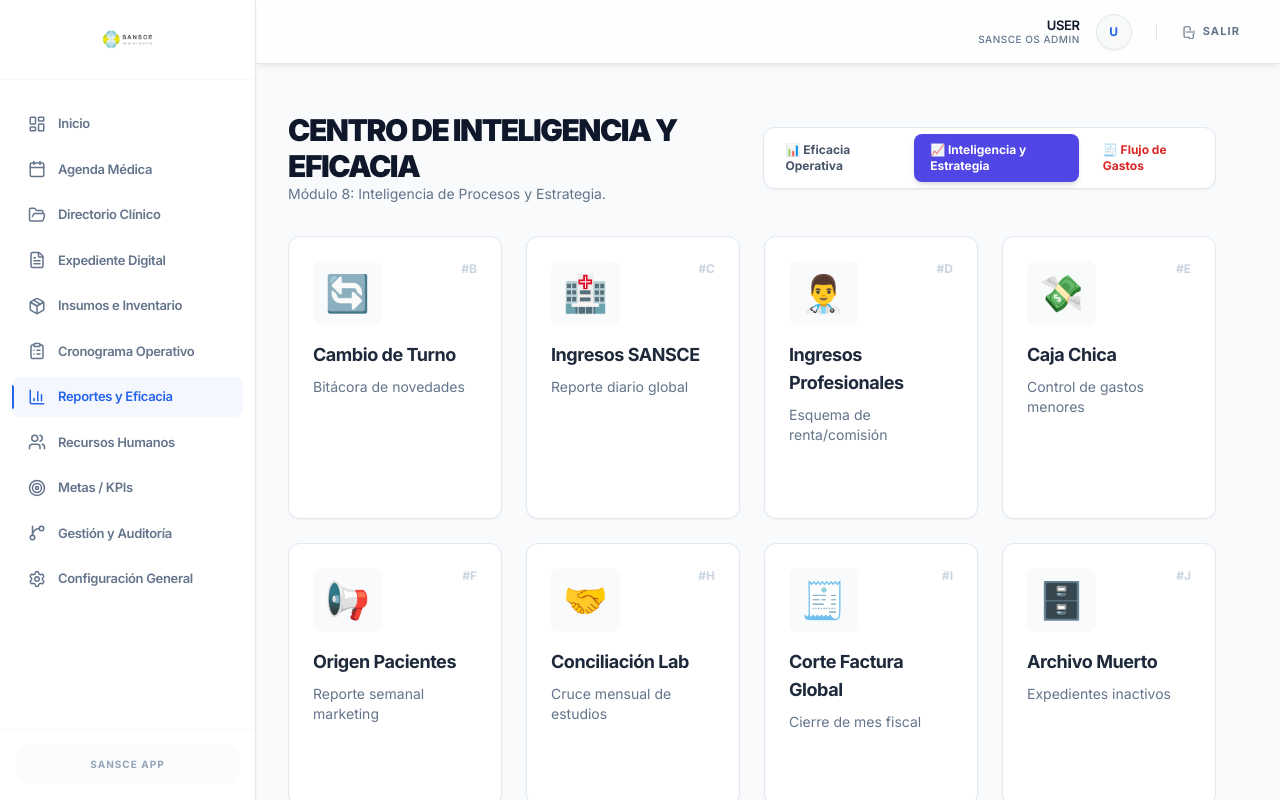
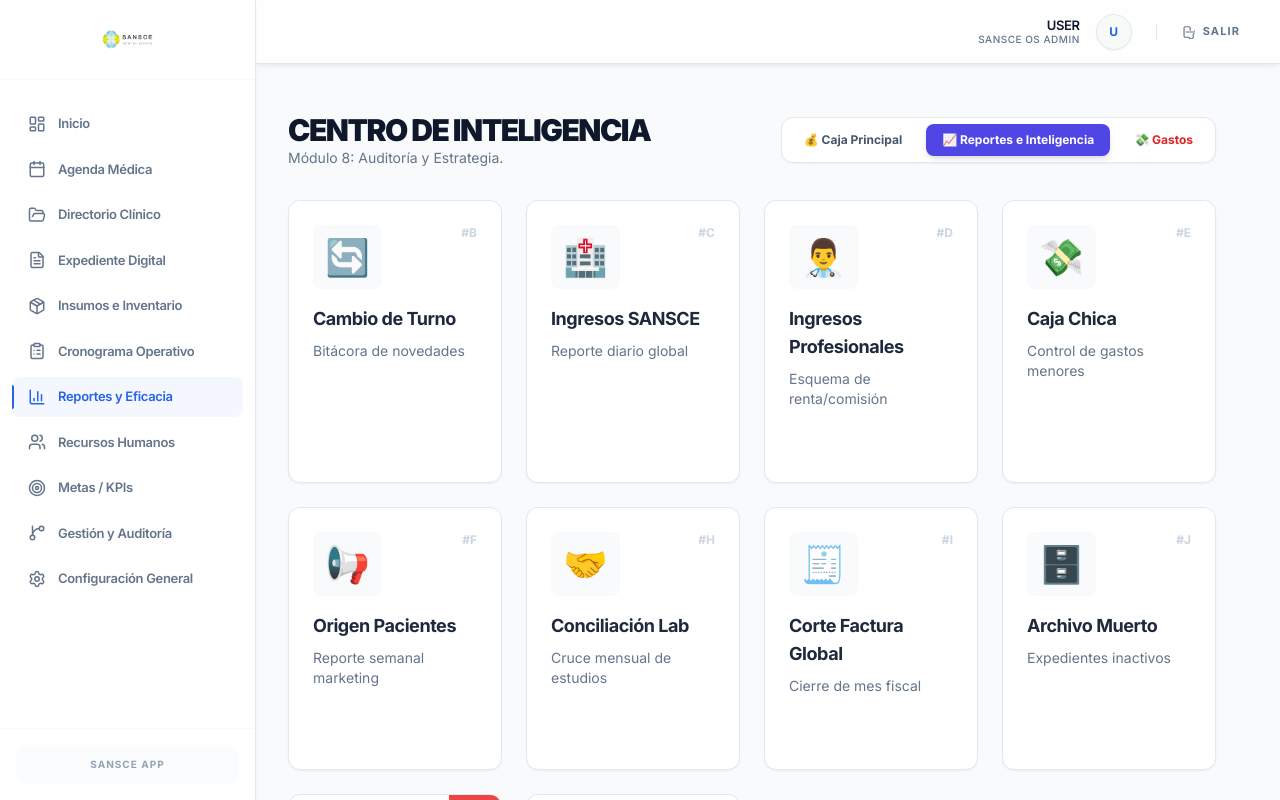
Before and after one commit to alemendez13/sistema-ATU, a Next.js app: page /reportes in a window 1280 px wide. Shown: the top 800 px of the page. Built offline with nearby package versions, Linux system fonts and the light colour scheme; no server answers; sample sign-in values are in the browser's storage.

Commit message:
Add files via upload

```diff
--- a/app/finanzas/page.tsx
+++ b/app/finanzas/page.tsx
@@ -158,14 +158,14 @@ const totalListaActual = pendientes.reduce((acc, op) => {
 
           <header className="mb-8 flex flex-col md:flex-row justify-between items-end gap-4">
             <div>
-              <h1 className="text-3xl font-black text-slate-900 tracking-tighter uppercase">Módulo 8: Reportes y Eficacia</h1>
-              <p className="text-slate-500 text-sm">Análisis de procesos y salud operativa del sistema.</p>
+              <h1 className="text-3xl font-black text-slate-900 tracking-tighter uppercase">Módulo 8: Finanzas</h1>
+              <p className="text-slate-500 text-sm">Corte del día y registro de movimientos.</p>
             </div>
 
             <div className="flex gap-2 bg-white p-1.5 rounded-xl border border-slate-200 shadow-sm">
-              <Link href="/finanzas" className="bg-indigo-600 text-white px-4 py-2 rounded-lg text-xs font-bold shadow-md">📊 Eficacia Operativa</Link>
-              <Link href="/reportes" className="text-slate-600 hover:bg-slate-100 px-4 py-2 rounded-lg text-xs font-bold transition-all">📈 Inteligencia</Link>
-              <Link href="/finanzas/gastos" className="text-red-600 hover:bg-red-50 px-4 py-2 rounded-lg text-xs font-bold transition-all">🧾 Flujo de Gastos</Link>
+              <Link href="/finanzas" className="bg-indigo-600 text-white px-4 py-2 rounded-lg text-xs font-bold shadow-md">💰 Caja</Link>
+              <Link href="/reportes" className="text-slate-600 hover:bg-slate-100 px-4 py-2 rounded-lg text-xs font-bold transition-all">📈 Reportes</Link>
+              <Link href="/finanzas/gastos" className="text-red-600 hover:bg-red-50 px-4 py-2 rounded-lg text-xs font-bold transition-all">💸 Gastos</Link>
             </div>
           </header>
 
--- a/app/reportes/page.tsx
+++ b/app/reportes/page.tsx
@@ -33,14 +33,14 @@ export default function PanelReportesPage() {
           {/* HEADER CON SUB-NAVBAR M8 */}
           <div className="mb-8 flex flex-col md:flex-row justify-between items-start md:items-center gap-4">
             <div>
-              <h1 className="text-3xl font-black text-slate-900 tracking-tighter uppercase">Centro de Inteligencia y Eficacia</h1>
-              <p className="text-slate-500 text-sm">Módulo 8: Inteligencia de Procesos y Estrategia.</p>
+              <h1 className="text-3xl font-black text-slate-900 tracking-tighter uppercase">Centro de Inteligencia</h1>
+              <p className="text-slate-500 text-sm">Módulo 8: Auditoría y Estrategia.</p>
             </div>
 
             <div className="flex gap-2 bg-white p-1.5 rounded-xl border border-slate-200 shadow-sm">
-              <Link href="/finanzas" className="text-slate-600 hover:bg-slate-100 px-4 py-2 rounded-lg text-xs font-bold transition-all">📊 Eficacia Operativa</Link>
-              <Link href="/reportes" className="bg-indigo-600 text-white px-4 py-2 rounded-lg text-xs font-bold shadow-md">📈 Inteligencia y Estrategia</Link>
-              <Link href="/finanzas/gastos" className="text-red-600 hover:bg-red-50 px-4 py-2 rounded-lg text-xs font-bold transition-all">🧾 Flujo de Gastos</Link>
+              <Link href="/finanzas" className="text-slate-600 hover:bg-slate-100 px-4 py-2 rounded-lg text-xs font-bold transition-all">💰 Caja Principal</Link>
+              <Link href="/reportes" className="bg-indigo-600 text-white px-4 py-2 rounded-lg text-xs font-bold shadow-md">📈 Reportes e Inteligencia</Link>
+              <Link href="/finanzas/gastos" className="text-red-600 hover:bg-red-50 px-4 py-2 rounded-lg text-xs font-bold transition-all">💸 Gastos</Link>
             </div>
           </div>
 
```
